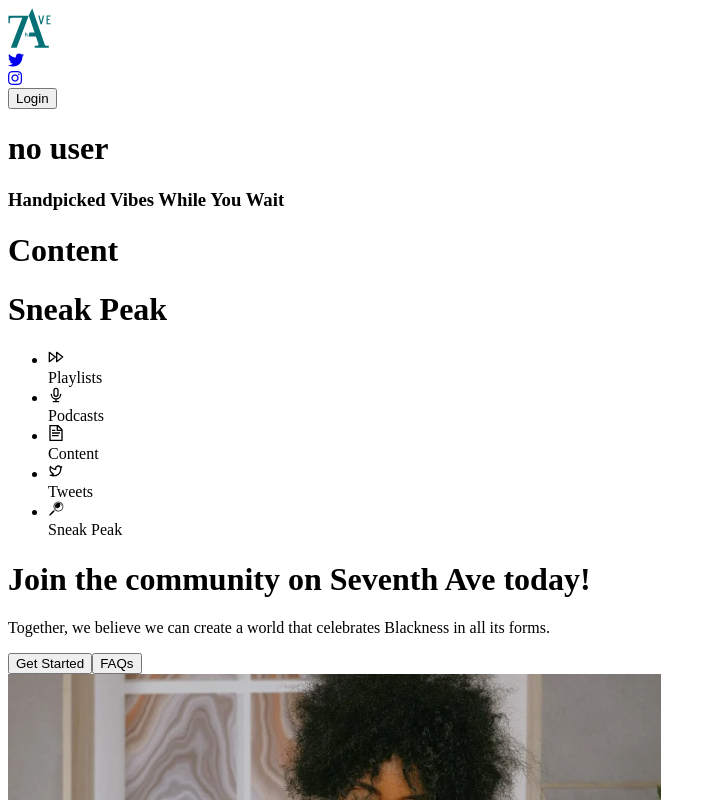
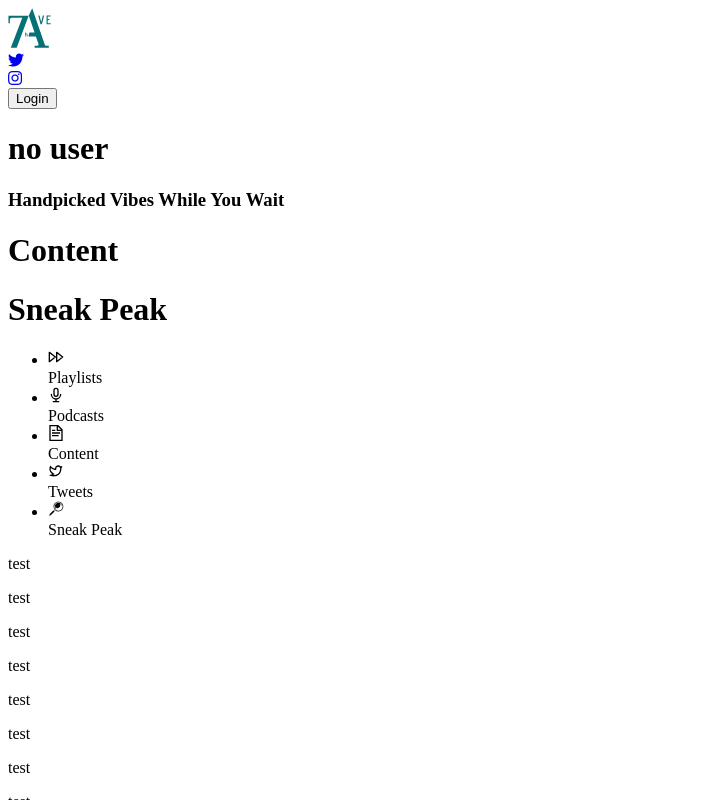
Before and after one commit to krock07/vercel-deployment, a Next.js app: page /sneakpeak in a window 1280 px wide. Shown: the top 800 px of the page, without its empty margins (0-716 px from the left). Built offline with nearby package versions, Linux system fonts and the light colour scheme.

Commit message:
boxes with correct colors

```diff
--- a/pages/sneakpeak.js
+++ b/pages/sneakpeak.js
@@ -106,8 +106,46 @@
 							</div>
 						</ul>
 					</div>
-					<div className=" mt-20 md:m-0 md:flex md:mx-auto md:w-9/12 md:justify-around md:flex-wrap">
-						<div className="flex md:bg-[#eaf1f7]"></div>
+					<div className="flex space-y-8 mt-20 md:m-0 md:flex md:mx-auto md:w-9/12 md:justify-around md:flex-wrap">
+						{/* rectangle 1 */}
+						<div className="flex bg-[#eaf1f7] w-[888px] h-[386px] bg-opacity-30 rounded-[20px]">
+							<p>test</p>
+						</div>
+
+						{/* rectangle 2 */}
+						<div className="flex bg-[#eca413] w-[888px] h-[471px] bg-opacity-[0.06] rounded-[20px]">
+							<p>test</p>
+						</div>
+
+						{/* rectangle 3 */}
+						<div className="flex bg-[#f2762f] w-[888px] h-[386px] bg-opacity-[0.06] rounded-[20px]">
+							<p>test</p>
+						</div>
+
+						{/* rectangle 4 */}
+						<div className="flex bg-[#eaf1f7] w-[888px] h-[386px] bg-opacity-30 rounded-[20px]">
+							<p>test</p>
+						</div>
+
+						{/* rectangle 5 */}
+						<div className="flex bg-[#eca413] w-[888px] h-[386px] bg-opacity-[0.06] rounded-[20px]">
+							<p>test</p>
+						</div>
+
+						{/* rectangle 6 */}
+						<div className="flex bg-[#f2762f] w-[888px] h-[386px] bg-opacity-[0.06] rounded-[20px]">
+							<p>test</p>
+						</div>
+
+						{/* rectangle 7 */}
+						<div className="flex bg-[#eaf1f7] w-[888px] h-[386px] bg-opacity-30 rounded-[20px]">
+							<p>test</p>
+						</div>
+
+						{/* rectangle 8 */}
+						<div className="flex bg-[#eca413] w-[888px] h-[386px] bg-opacity-[0.06] rounded-[20px]">
+							<p>test</p>
+						</div>
 					</div>
 				</div>
 			</div>
```
